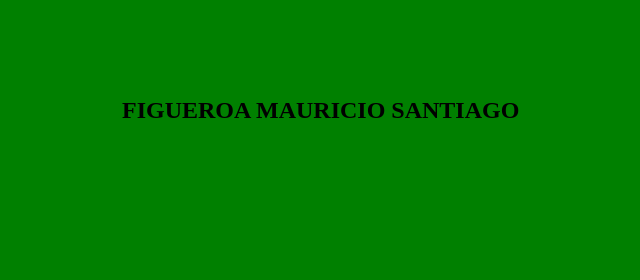
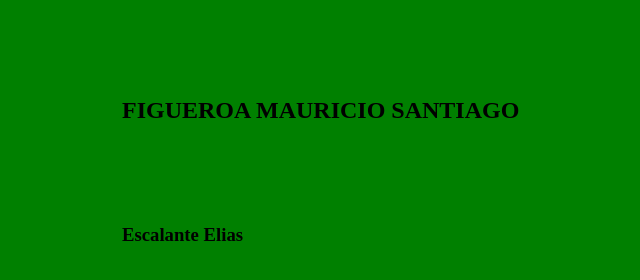
Before and after one commit to deus-sudo26/TP_SO_I4_Equipo_, a plain HTML site: page index.html in a window 1280 px wide. Shown: the part 240-520 px from the top of the page, without its empty margins (178-818 px from the left). Drawn offline with Linux system fonts and the light colour scheme.

Commit message:
cambios de alfa

```diff
--- a/index.html
+++ b/index.html
@@ -9,5 +9,6 @@
 <body>
     <h1>Control de versiones</h1>
     <h2>FIGUEROA MAURICIO SANTIAGO</h2>
+    <h3>Escalante Elias</h3>
 </body>
 </html>
```
Also changed, not shown: favicon.ico (added).
